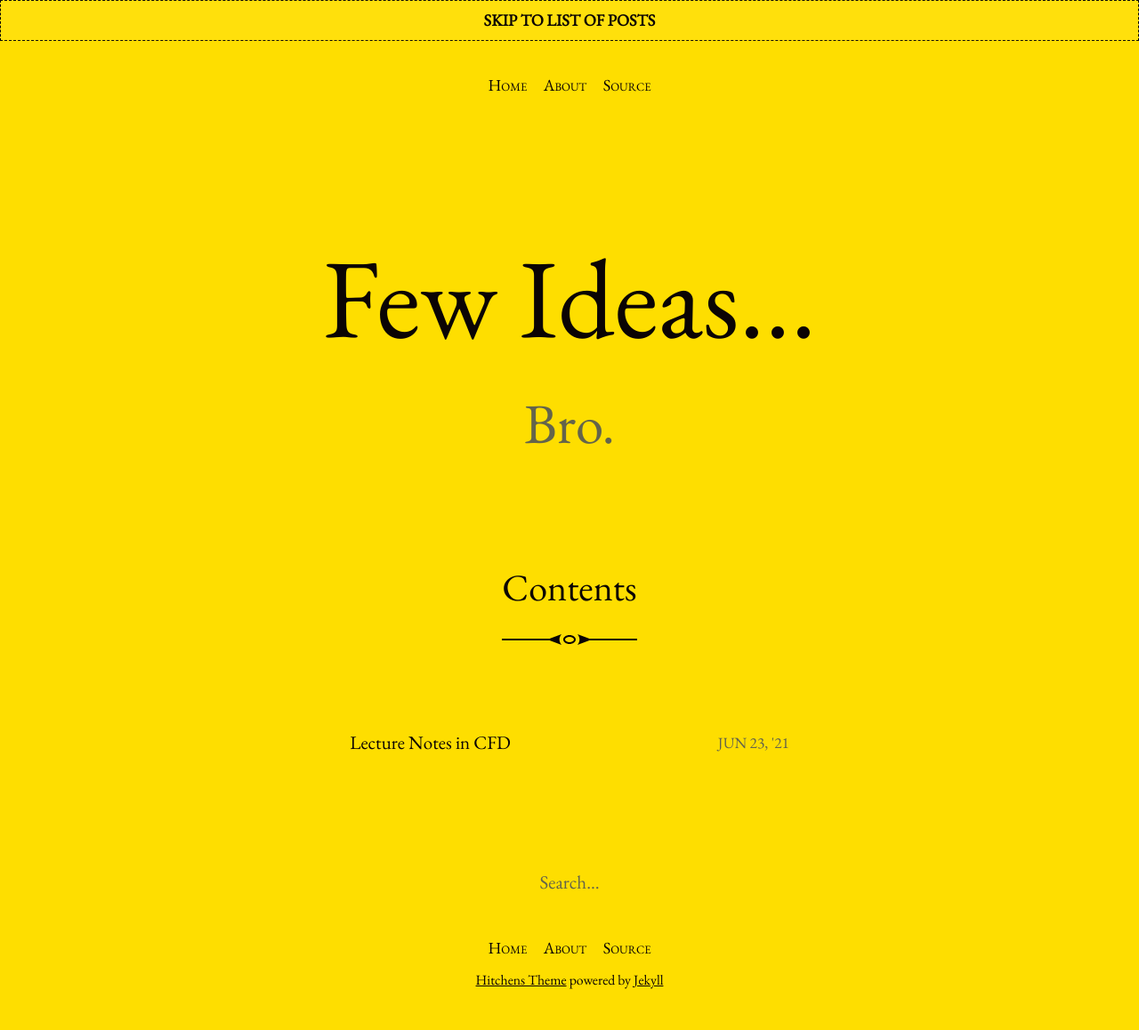
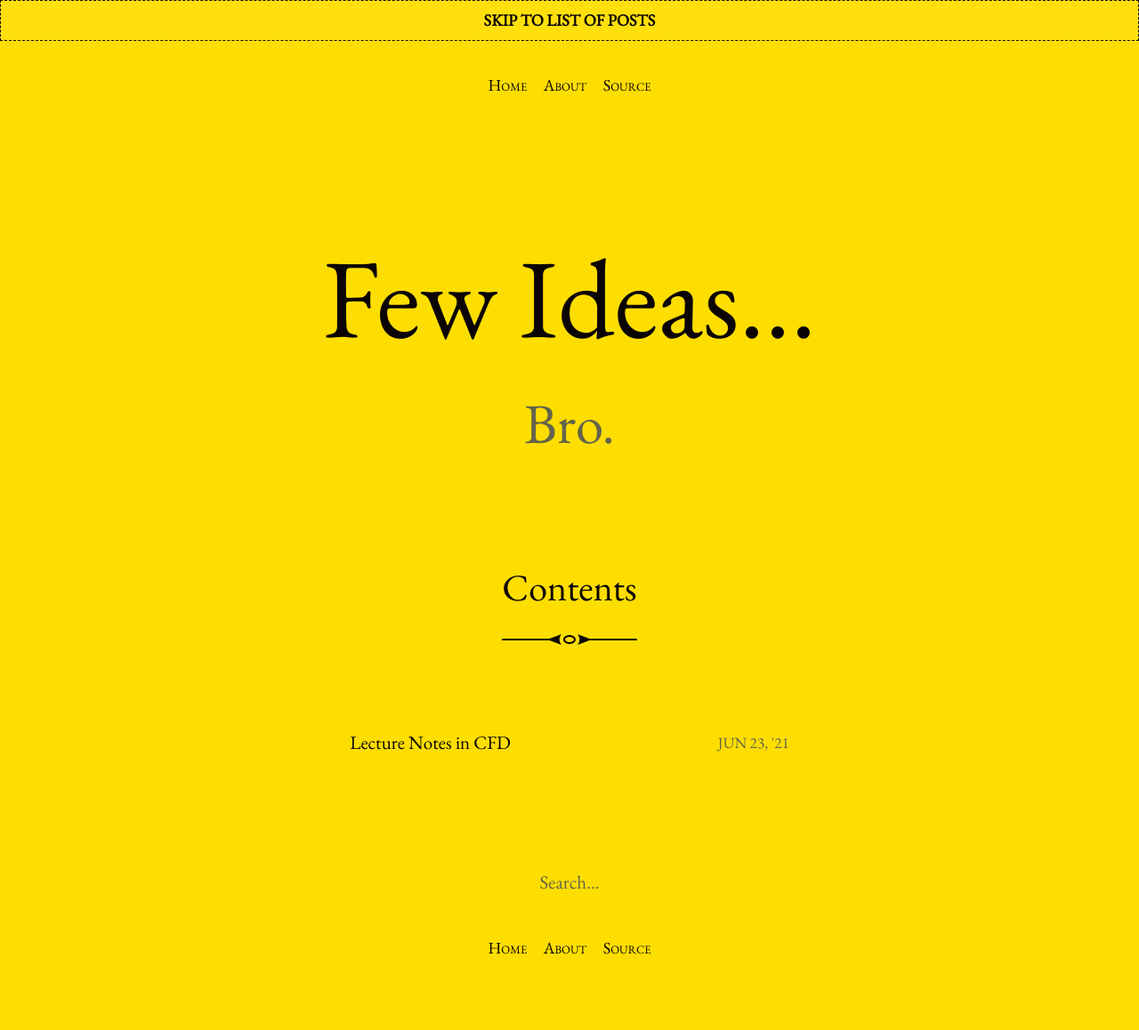
Before and after one commit to allanternaverde/allanmodc.github.io, a Jekyll site: the page built from index.html, in a window 1280 px wide. Shown: the whole page at 89% size. Built offline with Jekyll 4.4.1, drawn with Linux system fonts in a browser that asks for light colours; the list of posts is cut into pages by our own code; after the commit the page ends 1084 px from its top, so only the background shows below that.

Commit message:
Update _config.yml

```diff
--- a/_config.yml
+++ b/_config.yml
@@ -20,8 +20,10 @@ description: >- # this means to ignore newlines until "baseurl:"
 baseurl: "" # the subpath of your site, e.g. /blog
 url: "https://allanmodc.github.io" # the base hostname & protocol for your site, e.g. http://example.com
 icon: /assets/images/icon-512.png
+feed_icon: /assets/images/icon-512.png
 twitter_username: allanmodc
 github_username:  allanmodc
+hide_credits: true
 
 # Build settings
 markdown: kramdown
```
